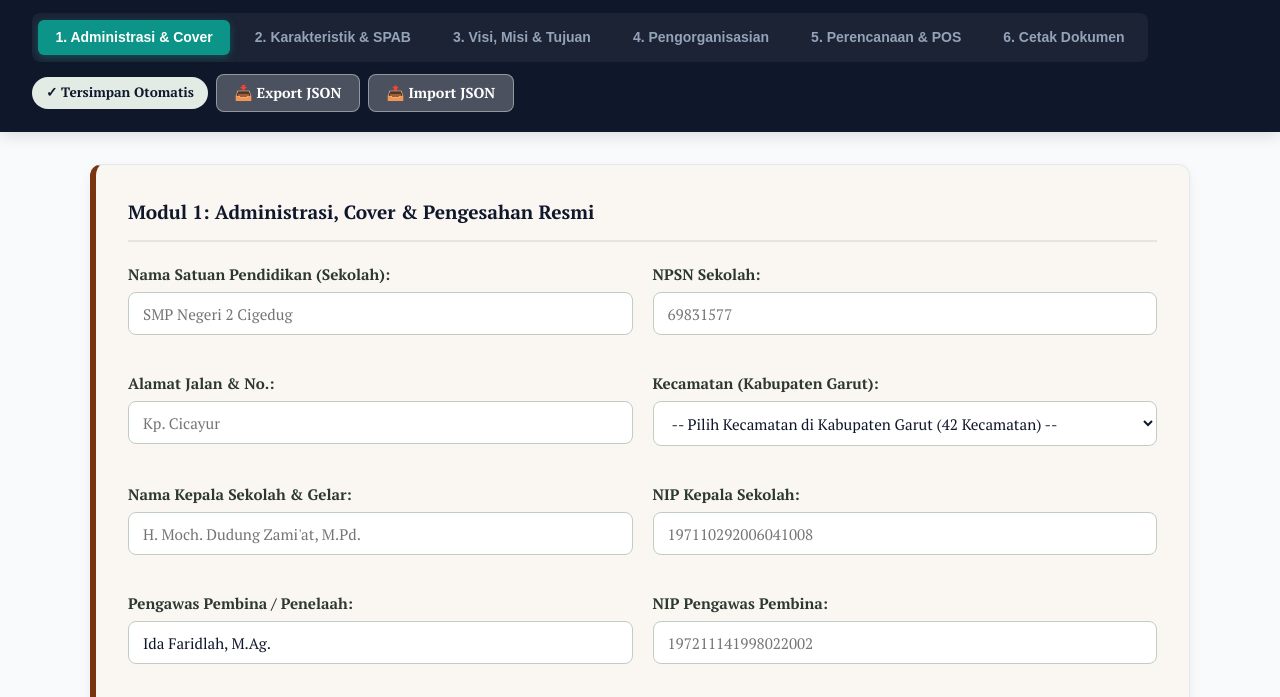
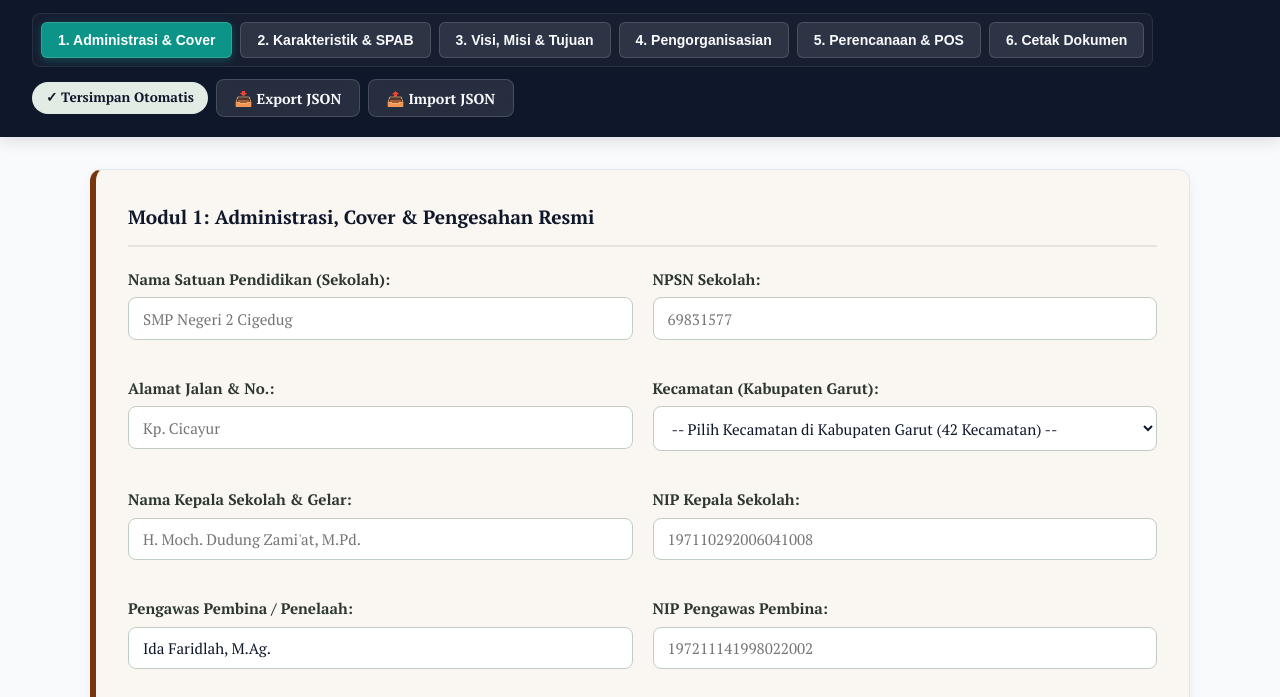
Before and after one commit to idafaridlah-fs/HIJAU-APK-KSP-DIVER, a plain HTML site: page index.html in a window 1280 px wide. Shown: the part 87-784 px from the top of the page. Drawn offline with Linux system fonts and the light colour scheme.

Commit message:
Update index.html

```diff
--- a/index.html
+++ b/index.html
@@ -59,6 +59,23 @@
   gap: 1rem;
 }
 
+
+/* Tombol Aksi / Utility Buttons */
+header .btn,
+header button {
+  background-color: rgba(255, 255, 255, 0.1) !important;
+  color: #F8FAFC !important;
+  border: 1px solid rgba(255, 255, 255, 0.15) !important;
+  backdrop-filter: blur(4px);
+  transition: all 0.2s ease;
+}
+
+header .btn:hover,
+header button:hover {
+  background-color: rgba(255, 255, 255, 0.2) !important;
+  border-color: rgba(255, 255, 255, 0.3) !important;
+}
+
     .header-info h1 {
       font-size: 1.4rem;
       font-weight: 700;
@@ -86,9 +103,10 @@
     .nav-tabs {
   display: flex;
   gap: 0.5rem;
-  background-color: rgba(255, 255, 255, 0.05); /* Transparan lembut */
-  padding: 0.4rem;
+  background-color: rgba(255, 255, 255, 0.03);
+  padding: 0.5rem;
   border-radius: var(--radius-md);
+  border: 1px solid rgba(255, 255, 255, 0.08);
   overflow-x: auto;
 }
 
```
